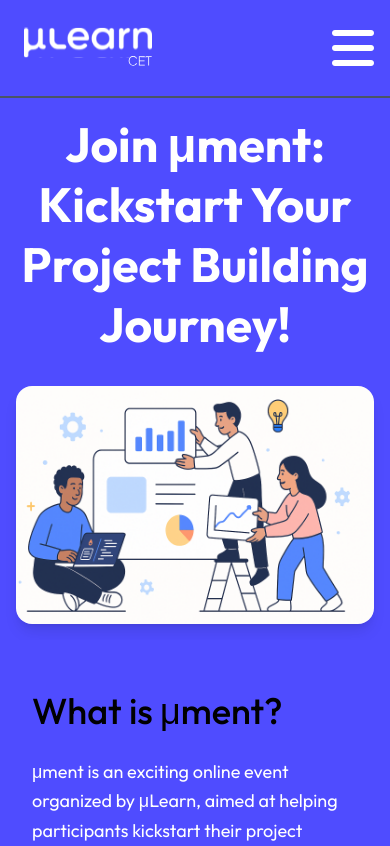
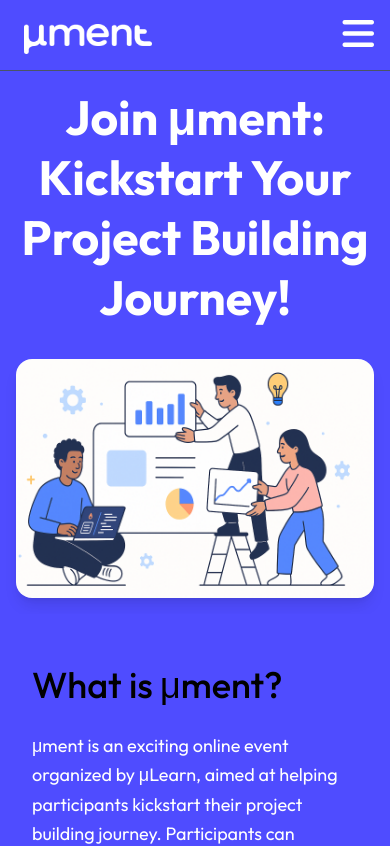
Before and after one commit to rubyaj24/Nextjs-mument-frontend, a Next.js app: page / in a window 390 px wide. Shown: the top 846 px of the page. Built offline with nearby package versions, Linux system fonts and the light colour scheme.

Commit message:
Add footer logo and update navbar logo image

```diff
--- a/src/app/components/Footer.tsx
+++ b/src/app/components/Footer.tsx
@@ -1,5 +1,6 @@
 "use client";
 
+import Image from "next/image";
 import { useState } from "react";
 
 export default function SubscribePage() {
@@ -69,6 +70,15 @@ export default function SubscribePage() {
           <i className="fab fa-discord"></i>
         </a>
       </div>
+      <div className="absolute bottom-6 md:bottom-8 lg:bottom-10 xl:bottom-12">
+        <Image
+          src="/logo.svg"
+          width={100}
+          height={100}
+          alt="Footer Logo"
+          className="w-32 md:w-48 lg:w-64"
+        />
+      </div>
     </section>
   );
 }
--- a/src/app/components/Navbar.tsx
+++ b/src/app/components/Navbar.tsx
@@ -11,18 +11,18 @@ export default function Navbar() {
       <div className="flex items-center justify-between px-2 sm:px-4 lg:px-6 lg:justify-center">
         <div className="lg:text-4xl font-bold">
           <Image
-            src="/logo.svg"
+            src="/mument.png"
             width={100}
             height={100}
             alt="Logo"
-            className="w-32 h-16 sm:w-40 sm:h-20 md:w-48 md:h-24 lg:w-32 lg:h-10"
+            className="w-32 pt-2 md:w-48 lg:w-32"
           />
         </div>
 
         <div className="lg:hidden absolute top-4 right-4 sm:top-6 sm:right-6">
           <button onClick={() => setIsOpen(!isOpen)}>
             <i
-              className={`fas ${isOpen ? "fa-xmark" : "fa-bars"} text-5xl pt-2 md:text-6xl`}
+              className={`fas ${isOpen ? "fa-xmark" : "fa-bars"} text-4xl md:text-6xl`}
             ></i>
           </button>
         </div>
```
Also changed, not shown: public/mument.png (added).
